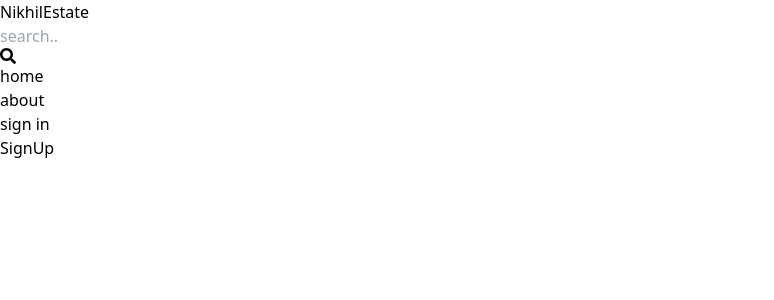
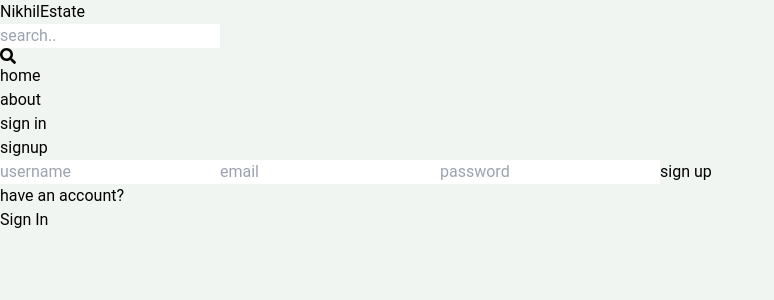
Before and after one commit to Nikk6174/mern-RealEstate, a React (Vite) app in the folder client/: page /sign-up in a window 1280 px wide. Shown: the top 300 px of the page, without its empty margins (0-774 px from the left). Built offline with nearby package versions, Linux system fonts and the light colour scheme.

Commit message:
completed signup page ui

```diff
--- a/client/src/index.css
+++ b/client/src/index.css
@@ -1,3 +1,8 @@
 @tailwind base;
 @tailwind components;
 @tailwind utilities;
+
+body {
+  font-family: 'Roboto', sans-serif;
+  background-color: rgb(241, 245, 241);
+}
--- a/client/src/pages/SignUp.jsx
+++ b/client/src/pages/SignUp.jsx
@@ -1,8 +1,28 @@
 import React from 'react'
+import { Link } from 'react-router-dom'
 
 function SignUp() {
   return (
-    <div>SignUp</div>
+    <div className='p-3 max-w-lg mx-auto'>
+      <h1 className='text-3xl text-center font-semibold my-7'>
+        signup
+      </h1>
+
+      <form action="" className='flex flex-col gap-4'>
+        <input type="text" placeholder='username' className='border p-3 rounded-lg ' id='username'/>
+        <input type="email" placeholder='email' className='border p-3 rounded-lg' id='email'/>
+        <input type="password" placeholder='password' className='border p-3 rounded-lg' id='password'/>
+
+        <button className='bg-slate-700 text-white p-3 rounded-lg uppercase hover:opacity-95 disabled:opacity-80'>sign up</button>
+      </form>
+
+      <div className='flex gap-2 mt-5'>
+        <p>have an account? </p>
+        <Link to ={'/sign-in'}>
+          <span className='text-blue-700'>Sign In</span>
+        </Link>
+      </div>
+    </div>
   )
 }
 
```
